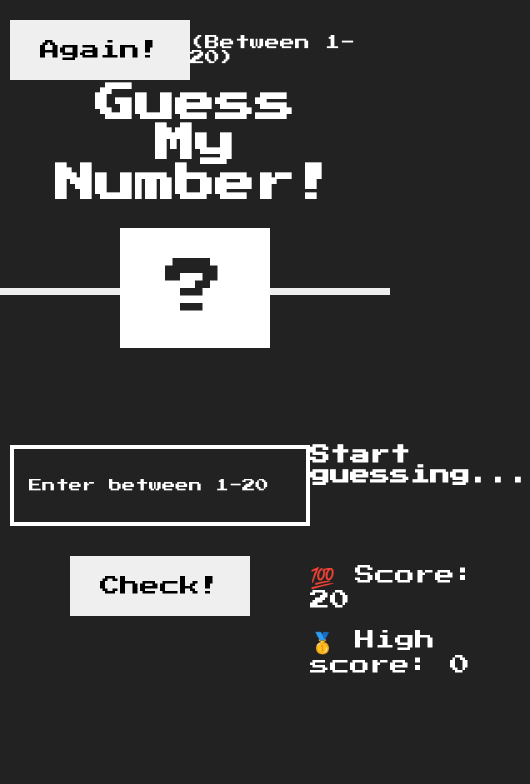
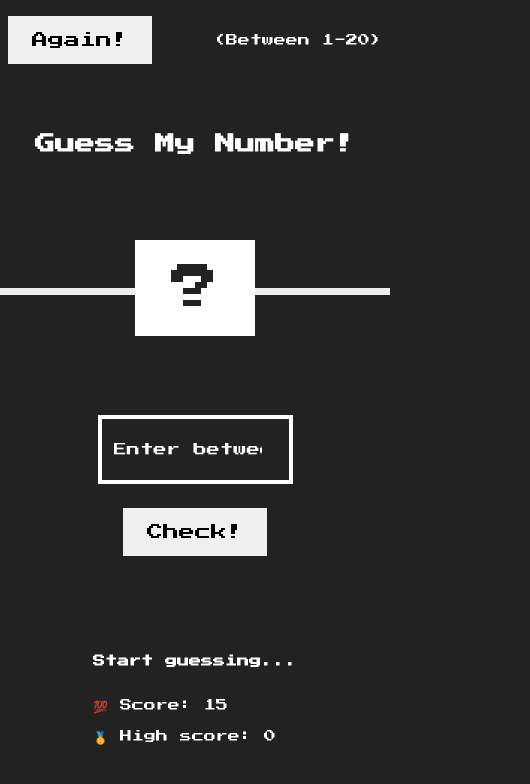
Before and after one commit to Somayyeh094/guess-my-number, a website: page index.html in a window 390 px wide. Both pictures are taken after a click on the button "Again!". Shown: the whole page, 530 px wide, since content can reach past the window. Drawn offline with Linux system fonts and the light colour scheme.

Commit message:
added js

```diff
--- a/index.html
+++ b/index.html
@@ -3,13 +3,19 @@
   <head>
     <meta charset="UTF-8" />
     <meta name="viewport" content="width=device-width, initial-scale=1.0" />
+    <meta property="og:image" content="number-96.png" />
+    <meta property="og:title" content="Guess my number!😉" />
+    <meta
+      property="og:description"
+      content="You have to guess a secret number between 1-20.You have 15 chances to win the game. Are you ready? Let's go!🤩"
+    />
     <link
       href="https://fonts.googleapis.com/css2?family=Press+Start+2P&display=swap"
       rel="stylesheet"
     />
     <link rel="shortcut icon" href="favicon.ico" type="image/x-icon" />
     <link rel="stylesheet" href="style.css" />
-    <title>Guess My Number!</title>
+    <title>Guess My Number! 😉</title>
   </head>
   <body>
     <header class="game-description">
@@ -24,6 +30,7 @@
       <form class="guess__form">
         <input
           type="number"
+          class="number-input"
           min="1"
           max="20"
           required
@@ -34,12 +41,13 @@
       <div class="guess__scoring">
         <h2 class="scoring__message">Start guessing...</h2>
         <p class="scoring__label">
-          💯 Score: <span class="scoring__score">20</span>
+          💯 Score: <span class="scoring__score">15</span>
         </p>
         <p class="scoring__label">
           🥇 High score: <span class="scoring__highScore">0</span>
         </p>
       </div>
     </main>
+    <script src="script.js"></script>
   </body>
 </html>
--- a/main.scss
+++ b/main.scss
@@ -1,3 +1,18 @@
+@mixin respond($bp) {
+  @if ($bp==tablet-port) {
+    @media only screen and (max-width: 56.25em) {
+      //900px
+      @content;
+    }
+  }
+  @if ($bp==phone) {
+    @media only screen and (max-width: 37.5em) {
+      //600px
+      @content;
+    }
+  }
+}
+
 * {
   box-sizing: inherit;
   padding: 0;
@@ -7,6 +22,9 @@
 html {
   font-size: 62.5%; //1rem=10px 10/16px
   box-sizing: border-box;
+  @include respond(tablet-port) {
+    font-size: 50%; //1rem=8px 8/16px
+  }
 }
 
 body {
@@ -30,10 +48,14 @@ body {
   h1 {
     text-align: center;
     font-size: 4rem;
+    width: 100%;
     position: absolute;
     top: 50%;
     left: 50%;
     transform: translate(-50%, -50%);
+    @include respond(phone) {
+      font-size: 2.5rem;
+    }
   }
   .secret-number {
     background-color: #fff;
@@ -64,6 +86,9 @@ body {
   padding: 15rem 1rem 2rem;
   display: grid;
   grid-template-columns: repeat(2, 1fr);
+  @include respond(tablet-port) {
+    grid-template-columns: 1fr;
+  }
   &__form {
     justify-self: center;
     align-self: start;
@@ -71,7 +96,7 @@ body {
     flex-direction: column;
     justify-content: center;
     align-items: center;
-    input {
+    .number-input {
       display: block;
       width: 30rem;
       background-color: transparent;
@@ -80,19 +105,37 @@ body {
       font-family: inherit;
       margin-bottom: 3rem;
       padding: 3rem 1.5rem;
+      @include respond(tablet-port) {
+        width: 50vw;
+      }
     }
   }
   ::placeholder {
     color: inherit;
   }
+  &__scoring {
+    @include respond(tablet-port) {
+      justify-self: center;
+    }
+    @include respond(phone) {
+      margin-top: 4rem;
+    }
+  }
   .scoring {
     &__message {
+      font-size: 2rem;
       margin-bottom: 8rem;
-      font-size: 2rem;
+      @include respond(phone) {
+        margin-bottom: 4rem;
+        font-size: 1.5rem;
+      }
     }
     &__label {
+      font-size: 2rem;
       margin-bottom: 2rem;
-      font-size: 2rem;
+      @include respond(phone) {
+        font-size: 1.5rem;
+      }
     }
   }
 }
--- /dev/null
+++ b/script.js
@@ -0,0 +1,43 @@
+let randomNumber = Math.trunc(Math.random() * 20) + 1;
+const secretNumber = document.querySelector(".secret-number");
+const scoringMessage = document.querySelector(".scoring__message");
+const scoreHTML = document.querySelector(".scoring__score");
+const highScoreHTML = document.querySelector(".scoring__highScore");
+const checkBtn = document.querySelector(".check");
+const againBtn = document.querySelector(".again");
+let score = 15;
+let highScore = 0;
+
+checkBtn.addEventListener("click", function (e) {
+  e.preventDefault();
+  const numberInput = +document.querySelector(".number-input").value;
+  if (numberInput === randomNumber) {
+    new Audio("audio/win.mp3").play();
+    document.querySelector("body").style.backgroundColor = "#60b347";
+    secretNumber.style.width = "30rem";
+    secretNumber.textContent = numberInput;
+    scoringMessage.textContent = "You won the game!🥳🥳🥳";
+    if (score > highScore) highScoreHTML.textContent = score;
+  } else {
+    scoringMessage.textContent =
+      numberInput > randomNumber ? "Too high" : "Too low";
+    if (score > 1) {
+      score--;
+      scoreHTML.textContent = score;
+    } else {
+      new Audio("audio/fail.mp3").play();
+      scoringMessage.textContent = "You lost the game!😎😎😎";
+    }
+  }
+});
+
+againBtn.addEventListener("click", function () {
+  document.querySelector("body").style.backgroundColor = "#222";
+  secretNumber.textContent = "?";
+  scoringMessage.textContent = "Start guessing...";
+  score = 15;
+  scoreHTML.textContent = score;
+  randomNumber = Math.trunc(Math.random() * 20) + 1;
+  document.querySelector(".number-input").value = "";
+  secretNumber.style.width = "15rem";
+});
```
Also changed, not shown: number-96.png (added), style.css, 3 other files.
